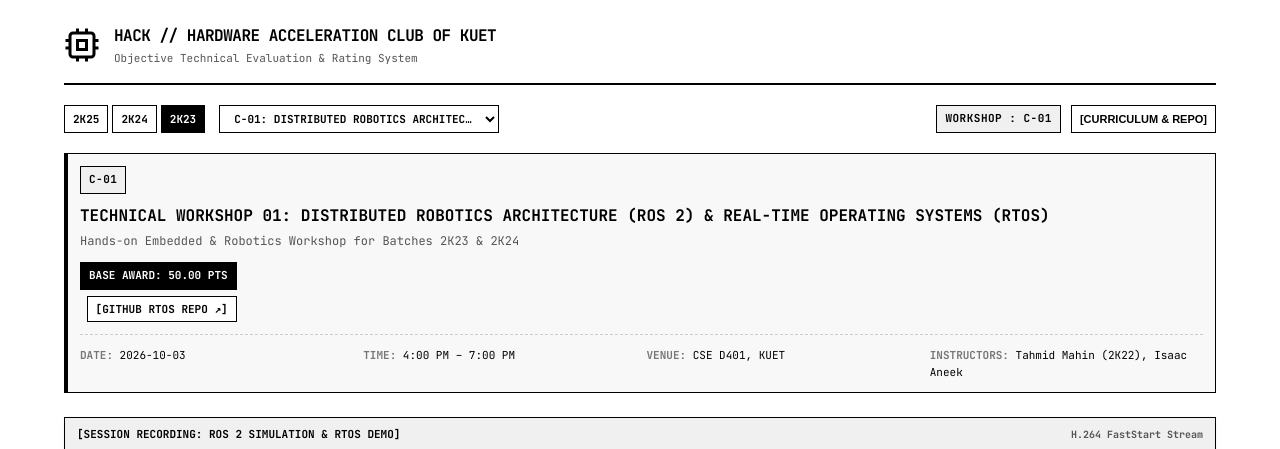
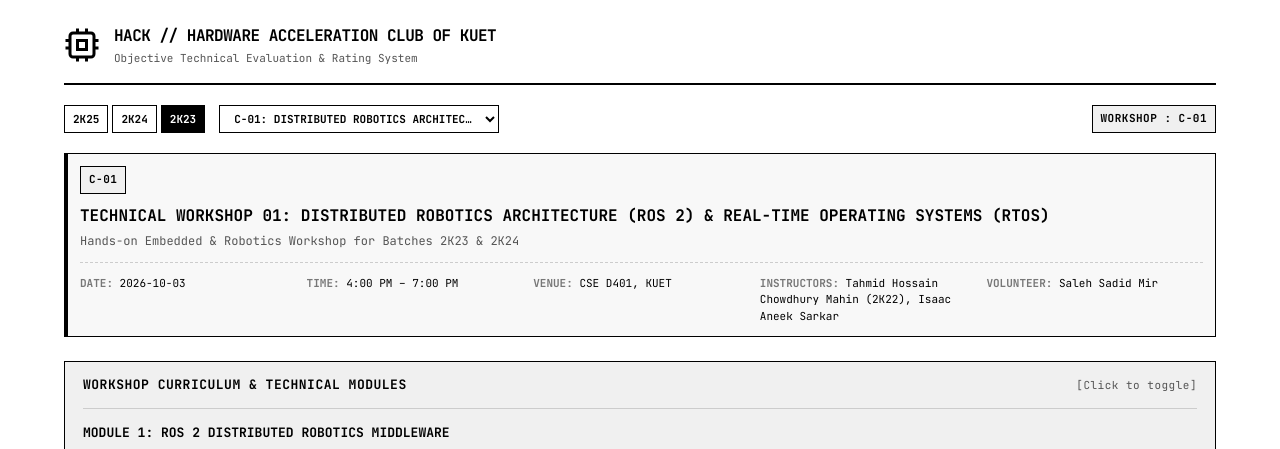
Before and after one commit to hackuet/evaluation, a web app: file 2k23/c1.html in a window 1280 px wide. Shown: the top 449 px of the page. Run offline with its HTML, style and script files only (its server is not run), Linux system fonts and the light colour scheme.

Commit message:
feat: make curriculum collapsible, add volunteer Saleh Sadid Mir, and refine workshop UI

```diff
--- a/2k23/c1.html
+++ b/2k23/c1.html
@@ -49,7 +49,6 @@
           </div>
         </div>
         <div class="nav-controls-right" id="navBadges"><span class="badge badge-subagent" id="headerClassBadge">WORKSHOP : C-01</span>
-          <button class="badge" id="btnClassCurriculumModal" type="button">[CURRICULUM & REPO]</button>
         </div>
       </nav>
       <section class="workshop-header-section" style="margin-bottom: 24px;">
@@ -59,51 +58,35 @@
               <h2 style="font-size: 16px; font-weight: 700; text-transform: uppercase; margin: 4px 0;">Technical Workshop 01: Distributed Robotics Architecture (ROS 2) &amp; Real-Time Operating Systems (RTOS)</h2>
               <p style="font-size: 12px; color: var(--fg-muted); margin-top: 4px;">Hands-on Embedded & Robotics Workshop for Batches 2K23 & 2K24</p>
             </div>
-            <div style="text-align: right; display: flex; flex-direction: column; align-items: flex-end; gap: 6px;"><span class="badge" style="font-weight: 700; background: #000; color: #fff; border-color: #000;">BASE AWARD: 50.00 PTS</span><a class="btn btn-sm" href="https://github.com/IsaacAneek/rtos-tutorial-hack/tree/main" target="_blank" rel="noopener noreferrer" style="text-decoration: none; font-size: 11px; font-weight: 700;">[GITHUB RTOS REPO ↗]</a>
-            </div>
           </div>
           <div class="workshop-meta-grid" style="display: grid; grid-template-columns: repeat(auto-fit, minmax(180px, 1fr)); gap: 10px; margin-top: 12px; padding-top: 12px; border-top: 1px dashed var(--border-light); font-size: 11px;">
             <div><strong style="color: var(--fg-dim);">DATE: </strong><span>2026-10-03</span></div>
             <div><strong style="color: var(--fg-dim);">TIME: </strong><span>4:00 PM – 7:00 PM</span></div>
             <div><strong style="color: var(--fg-dim);">VENUE: </strong><span>CSE D401, KUET</span></div>
-            <div><strong style="color: var(--fg-dim);">INSTRUCTORS: </strong><span>Tahmid Mahin (2K22), Isaac Aneek</span></div>
+            <div><strong style="color: var(--fg-dim);">INSTRUCTORS: </strong><span>Tahmid Hossain Chowdhury Mahin (2K22), Isaac Aneek Sarkar</span></div>
+            <div><strong style="color: var(--fg-dim);">VOLUNTEER: </strong><span>Saleh Sadid Mir</span></div>
           </div>
         </div>
       </section>
-      <!-- Custom Video Player Container-->
-      <section class="workshop-video-section" style="margin-bottom: 24px;">
-        <div class="video-card" style="border: 1px solid var(--border); background: var(--bg);">
-          <div class="video-header-bar" style="background: var(--bg-alt); padding: 8px 12px; border-bottom: 1px solid var(--border); display: flex; justify-content: space-between; align-items: center; font-size: 11px; font-weight: 700;"><span>[SESSION RECORDING: ROS 2 SIMULATION & RTOS DEMO]</span><span style="color: var(--fg-muted); font-size: 10px;">H.264 FastStart Stream</span></div>
-          <div class="video-wrapper" style="position: relative; width: 100%; background: #000; line-height: 0;">
-            <video id="classVideoPlayer" controls preload="metadata" style="width: 100%; max-height: 460px; display: block; margin: 0 auto;">
-              <source src="../media/classes/class-01/ROS.mp4" type="video/mp4">Your browser does not support HTML5 video streaming.
-            </video>
-          </div>
-          <div class="video-footer-bar" style="padding: 10px 12px; background: var(--bg-subtle); border-top: 1px solid var(--border); display: flex; align-items: center; justify-content: space-between; flex-wrap: wrap; gap: 8px;">
-            <div class="video-timestamps" style="display: flex; align-items: center; gap: 6px; flex-wrap: wrap;"><span style="font-size: 10px; font-weight: 700; text-transform: uppercase; color: var(--fg-muted);">JUMP TO:</span>
-              <button class="btn btn-sm seek-pill" type="button" data-time="0" style="padding: 2px 8px; font-size: 10px; font-weight: 700;">[00:00] ROS 2 Simulation</button>
-              <button class="btn btn-sm seek-pill" type="button" data-time="68" style="padding: 2px 8px; font-size: 10px; font-weight: 700;">[01:08] Node Topics</button>
-              <button class="btn btn-sm seek-pill" type="button" data-time="132" style="padding: 2px 8px; font-size: 10px; font-weight: 700;">[02:12] RTOS Concurrency</button>
-            </div>
-            <div class="video-shortcuts" style="font-size: 10px; color: var(--fg-dim); font-family: var(--font-mono);">[Space: Play/Pause | M: Mute | F: Fullscreen]</div>
-          </div>
-        </div>
-      </section>
-      <!-- Collapsible Curriculum Overview-->
+      <!-- Workshop Curriculum & Video Section (Collapsible)-->
       <section class="workshop-curriculum-section" style="margin-bottom: 24px;">
-        <details class="callout" style="background: var(--bg); border: 1px solid var(--border); padding: 0;">
-          <summary style="padding: 10px 14px; font-weight: 700; cursor: pointer; background: var(--bg-alt); user-select: none; font-size: 12px;">[+] VIEW TECHNICAL WORKSHOP CURRICULUM & MODULE BREAKDOWN</summary>
-          <div class="curriculum-body" style="padding: 16px; font-size: 12px; line-height: 1.6;">
-            <h3 style="font-size: 13px; font-weight: 700; margin-bottom: 8px; text-transform: uppercase;">Module 1: ROS 2 Distributed Robotics Middleware</h3>
+        <details class="question-details" open>
+          <summary class="question-summary"><span class="question-title" style="text-transform: uppercase;">WORKSHOP CURRICULUM & TECHNICAL MODULES</span><span class="question-toggle-hint">[Click to toggle]</span></summary>
+          <div class="curriculum-body" style="margin-top: 14px; padding-top: 14px; border-top: 1px solid var(--border-light); font-size: 12px; line-height: 1.6;">
+            <h4 style="font-size: 13px; font-weight: 700; margin-bottom: 6px; text-transform: uppercase;">Module 1: ROS 2 Distributed Robotics Middleware</h4>
             <p style="margin-bottom: 6px; color: var(--fg-muted);">Instructor: Tahmid Hossain Chowdhury Mahin (Batch 2K22)</p>
-            <ul style="margin-left: 20px; margin-bottom: 14px;">
+            <ul style="margin-left: 20px; margin-bottom: 12px;">
               <li>DDS (Data Distribution Service) decentralized node discovery architecture.</li>
               <li>Package anatomy, build pipelines (ament_cmake, ament_python), and dependency graphs.</li>
               <li>Nodes, topics, publisher/subscriber QoS policies (Best Effort vs Reliable).</li>
               <li>Gazebo digital twin simulation and hardware-in-the-loop (HIL) integration.</li>
             </ul>
-            <h3 style="font-size: 13px; font-weight: 700; margin-bottom: 8px; text-transform: uppercase;">Module 2: Real-Time Operating Systems (RTOS) on Embedded Silicon</h3>
-            <p style="margin-bottom: 6px; color: var(--fg-muted);">Instructor: Isaac Aneek Sarkar | Repo: IsaacAneek/rtos-tutorial-hack</p>
+            <div class="assignment-placeholder" style="margin: 12px 0 18px 0; padding: 12px 14px; background: var(--bg-alt); border: 1px dashed var(--border); display: flex; justify-content: space-between; align-items: center; flex-wrap: wrap; gap: 8px;">
+              <div><strong style="font-size: 11px;">ASSIGNMENT SUBMISSION:</strong><span style="font-size: 11px; color: var(--fg-muted); margin-left: 6px;">Hands-on Lab Challenge & Code Submission</span></div><span class="badge" style="background: var(--bg); border: 1px solid var(--border); font-size: 10px; font-weight: 700;">[NOT PUBLISHED]</span>
+            </div>
+            <h4 style="font-size: 13px; font-weight: 700; margin-bottom: 6px; text-transform: uppercase;">Module 2: Real-Time Operating Systems (RTOS) on Embedded Silicon</h4>
+            <div style="margin-bottom: 8px; display: flex; align-items: center; gap: 10px; flex-wrap: wrap;"><span style="color: var(--fg-muted);">Instructor: Isaac Aneek Sarkar</span><a class="btn btn-sm" href="https://github.com/IsaacAneek/rtos-tutorial-hack/tree/main" target="_blank" rel="noopener noreferrer" style="text-decoration: none; font-size: 10px; font-weight: 700; padding: 2px 8px;">[GITHUB RTOS REPO ↗]</a>
+            </div>
             <ul style="margin-left: 20px; margin-bottom: 12px;">
               <li>Microsecond determinism vs general-purpose OS nondeterministic latency.</li>
               <li>Symmetric Multiprocessing (SMP) dual-core scheduling and core pinning on microcontrollers.</li>
@@ -111,6 +94,26 @@
               <li>Race conditions, critical sections, binary/counting semaphores, and priority inheritance mutexes.</li>
               <li>Boot security, secure boot chains, hardware cryptographic acceleration, and heap watermarking.</li>
             </ul>
+            <div class="assignment-placeholder" style="margin: 12px 0 18px 0; padding: 12px 14px; background: var(--bg-alt); border: 1px dashed var(--border); display: flex; justify-content: space-between; align-items: center; flex-wrap: wrap; gap: 8px;">
+              <div><strong style="font-size: 11px;">ASSIGNMENT SUBMISSION:</strong><span style="font-size: 11px; color: var(--fg-muted); margin-left: 6px;">Hands-on Lab Challenge & Code Submission</span></div><span class="badge" style="background: var(--bg); border: 1px solid var(--border); font-size: 10px; font-weight: 700;">[NOT PUBLISHED]</span>
+            </div>
+            <!-- Custom Video Player Container (Within Curriculum, After Module Description)-->
+            <div class="video-card" style="border: 1px solid var(--border); background: var(--bg); margin-top: 18px;">
+              <div class="video-header-bar" style="background: var(--bg-alt); padding: 8px 12px; border-bottom: 1px solid var(--border); display: flex; justify-content: space-between; align-items: center; font-size: 11px; font-weight: 700;"><span>[SESSION RECORDING: ROS 2 SIMULATION & RTOS DEMO]</span><span style="color: var(--fg-muted); font-size: 10px;">H.264 FastStart Stream</span></div>
+              <div class="video-wrapper" style="position: relative; width: 100%; background: #000; line-height: 0;">
+                <video id="classVideoPlayer" controls preload="metadata" style="width: 100%; max-height: 460px; display: block; margin: 0 auto;">
+                  <source src="../media/classes/class-01/ROS.mp4" type="video/mp4">Your browser does not support HTML5 video streaming.
+                </video>
+              </div>
+              <div class="video-footer-bar" style="padding: 10px 12px; background: var(--bg-subtle); border-top: 1px solid var(--border); display: flex; align-items: center; justify-content: space-between; flex-wrap: wrap; gap: 8px;">
+                <div class="video-timestamps" style="display: flex; align-items: center; gap: 6px; flex-wrap: wrap;"><span style="font-size: 10px; font-weight: 700; text-transform: uppercase; color: var(--fg-muted);">JUMP TO:</span>
+                  <button class="btn btn-sm seek-pill" type="button" data-time="0" style="padding: 2px 8px; font-size: 10px; font-weight: 700;">[00:00] ROS 2 Simulation</button>
+                  <button class="btn btn-sm seek-pill" type="button" data-time="68" style="padding: 2px 8px; font-size: 10px; font-weight: 700;">[01:08] Node Topics</button>
+                  <button class="btn btn-sm seek-pill" type="button" data-time="132" style="padding: 2px 8px; font-size: 10px; font-weight: 700;">[02:12] RTOS Concurrency</button>
+                </div>
+                <div class="video-shortcuts" style="font-size: 10px; color: var(--fg-dim); font-family: var(--font-mono);">[Space: Play/Pause | M: Mute | F: Fullscreen]</div>
+              </div>
+            </div>
           </div>
         </details>
       </section>
--- a/app.js
+++ b/app.js
@@ -860,10 +860,9 @@ document.addEventListener('DOMContentLoaded', () => {
             <td>
               <div style="display: flex; align-items: center; gap: 8px; flex-wrap: wrap;">
                 ${sm.assignmentSummaries.map(as => {
-                  const aRank = (assignmentRankMap[as.id] && assignmentRankMap[as.id][student.id]) || student.computedRank;
                   return `
                     <button class="btn btn-sm switch-scope-btn" data-assign="${as.id}" style="font-weight: 700;" title="Inspect ${as.code} (Score: ${as.score.toFixed(2)}/${as.baseMax})">
-                      ${as.code.replace("A-0", "A")} #${aRank}
+                      ${as.code.replace("A-0", "A")} [${as.score.toFixed(2)} pts]
                     </button>
                   `;
                 }).join("")}
@@ -1428,25 +1427,51 @@ document.addEventListener('DOMContentLoaded', () => {
 
     classModalBody.innerHTML = `
       <div class="callout" style="background: var(--bg-subtle); border-left: 4px solid var(--border); margin-bottom: 16px;">
-        <div style="display: flex; justify-content: space-between; align-items: flex-start; flex-wrap: wrap; gap: 10px;">
         <div>
           <span class="badge badge-subagent">${classMeta.code}</span>
           <div style="font-weight: 700; font-size: 14px; margin-top: 4px;">${escapeHtml(classMeta.title)}</div>
-          </div>
-          <div style="text-align: right;">
-            <span class="badge" style="background: #000; color: #fff; font-weight: 700;">BASE AWARD: 50.00 PTS</span>
-            ${classMeta.repoUrl ? `<div style="margin-top: 6px;"><a href="${classMeta.repoUrl}" target="_blank" rel="noopener noreferrer" class="btn btn-sm" style="font-size: 10px; font-weight: 700;">[GitHub RTOS Repo ↗]</a></div>` : ""}
-          </div>
+          <p style="font-size: 11px; color: var(--fg-muted); margin-top: 4px;">Hands-on Embedded & Robotics Workshop for Batches 2K23 & 2K24</p>
         </div>
         <div style="display: grid; grid-template-columns: repeat(auto-fit, minmax(160px, 1fr)); gap: 8px; margin-top: 10px; padding-top: 8px; border-top: 1px dashed var(--border-light); font-size: 11px;">
           <div><strong>DATE:</strong> ${classMeta.date}</div>
           <div><strong>TIME:</strong> ${classMeta.time}</div>
           <div><strong>VENUE:</strong> ${classMeta.venue}</div>
-          <div><strong>INSTRUCTORS:</strong> Tahmid Mahin (2K22), Isaac Aneek</div>
-        </div>
-      </div>
-
-      <div class="video-card" style="margin-bottom: 16px;">
+          <div><strong>INSTRUCTORS:</strong> Tahmid Hossain Chowdhury Mahin (2K22), Isaac Aneek Sarkar</div>
+          <div><strong>VOLUNTEER:</strong> Saleh Sadid Mir</div>
+        </div>
+      </div>
+
+      <div class="callout" style="background: var(--bg); font-size: 12px; line-height: 1.6; margin-bottom: 16px; padding: 14px;">
+        <h4 style="font-size: 12px; font-weight: 700; text-transform: uppercase; margin-bottom: 10px; border-bottom: 1px solid var(--border-light); padding-bottom: 6px;">Workshop Curriculum & Technical Modules</h4>
+        <div style="font-size: 11px; color: var(--fg);">
+          <div style="font-weight: 700; margin-top: 6px;">Module 1: ROS 2 Distributed Robotics Middleware (Tahmid Hossain Chowdhury Mahin, 2K22)</div>
+          <p style="color: var(--fg-muted); margin-bottom: 8px;">DDS decentralized node discovery, ament package architecture, publisher/subscriber QoS policies, and Gazebo HIL digital twin simulation.</p>
+
+          <div style="margin: 10px 0 14px 0; padding: 10px 12px; background: var(--bg-alt); border: 1px dashed var(--border); display: flex; justify-content: space-between; align-items: center; flex-wrap: wrap; gap: 8px;">
+            <div>
+              <strong style="font-size: 11px;">ASSIGNMENT SUBMISSION:</strong>
+              <span style="font-size: 11px; color: var(--fg-muted); margin-left: 6px;">Hands-on Lab Challenge & Code Submission</span>
+            </div>
+            <span class="badge" style="background: var(--bg); border: 1px solid var(--border); font-size: 10px; font-weight: 700;">[NOT PUBLISHED]</span>
+          </div>
+
+          <div style="display: flex; align-items: center; gap: 8px; flex-wrap: wrap; margin-top: 8px;">
+            <span style="font-weight: 700;">Module 2: RTOS on Embedded Silicon (Isaac Aneek Sarkar)</span>
+            ${classMeta.repoUrl ? `<a href="${classMeta.repoUrl}" target="_blank" rel="noopener noreferrer" class="btn btn-sm" style="font-size: 10px; font-weight: 700; padding: 2px 6px;">[GitHub RTOS Repo ↗]</a>` : ""}
+          </div>
+          <p style="color: var(--fg-muted); margin-bottom: 8px;">Microsecond determinism, Symmetric Multiprocessing (SMP) on dual-core MCUs, RMS preemptive priority scheduling vs cooperative task yielding, critical sections, semaphores/mutexes with priority inheritance, and secure boot chains.</p>
+
+          <div style="margin: 10px 0 14px 0; padding: 10px 12px; background: var(--bg-alt); border: 1px dashed var(--border); display: flex; justify-content: space-between; align-items: center; flex-wrap: wrap; gap: 8px;">
+            <div>
+              <strong style="font-size: 11px;">ASSIGNMENT SUBMISSION:</strong>
+              <span style="font-size: 11px; color: var(--fg-muted); margin-left: 6px;">Hands-on Lab Challenge & Code Submission</span>
+            </div>
+            <span class="badge" style="background: var(--bg); border: 1px solid var(--border); font-size: 10px; font-weight: 700;">[NOT PUBLISHED]</span>
+          </div>
+        </div>
+
+        <!-- Session Recording Video Container (Inside Curriculum Section, After Modules) -->
+        <div class="video-card" style="margin-top: 14px;">
           <div class="video-header-bar">
             <span>[SESSION RECORDING: ROS 2 SIMULATION & RTOS DEMO]</span>
             <span style="color: var(--fg-muted); font-size: 10px;">FastStart H.264</span>
@@ -1466,15 +1491,6 @@ document.addEventListener('DOMContentLoaded', () => {
             </div>
             <div style="font-size: 10px; color: var(--fg-dim);">[Space: Play/Pause | M: Mute | F: Fullscreen]</div>
           </div>
-      </div>
-
-      <div class="callout" style="background: var(--bg); font-size: 12px; line-height: 1.6;">
-        <h4 style="font-size: 12px; font-weight: 700; text-transform: uppercase; margin-bottom: 8px;">Curriculum & Technical Modules Overview</h4>
-        <div style="font-size: 11px; color: var(--fg);">
-          <div style="font-weight: 700; margin-top: 6px;">Module 1: ROS 2 Distributed Robotics Middleware (Tahmid Hossain Chowdhury Mahin, 2K22)</div>
-          <p style="color: var(--fg-muted); margin-bottom: 6px;">DDS decentralized node discovery, ament package architecture, publisher/subscriber QoS policies, and Gazebo HIL digital twin simulation.</p>
-          <div style="font-weight: 700; margin-top: 6px;">Module 2: RTOS on Embedded Silicon (Isaac Aneek Sarkar)</div>
-          <p style="color: var(--fg-muted); margin-bottom: 6px;">Microsecond determinism, Symmetric Multiprocessing (SMP) on dual-core MCUs, RMS preemptive priority scheduling vs cooperative task yielding, critical sections, semaphores/mutexes with priority inheritance, and secure boot chains.</p>
         </div>
       </div>
     `;
--- a/templates/partials/nav.pug
+++ b/templates/partials/nav.pug
@@ -21,4 +21,3 @@ nav.assignment-nav#assignmentNav
       button.badge#btnRubricModal(type="button") [VIEW RUBRIC]
     else if pageType === 'class'
       span.badge.badge-subagent#headerClassBadge= "WORKSHOP : " + (classCode || "C-01")
-      button.badge#btnClassCurriculumModal(type="button") [CURRICULUM & REPO]
```
Also changed, not shown: 2k24/c1.html (+34 -31 lines), classes/class-01/CLASS.md (+10 -0 lines), data.js (+2 -2 lines), templates/class.pug (+49 -35 lines). Lines whose indentation alone changed are shown as unchanged.
